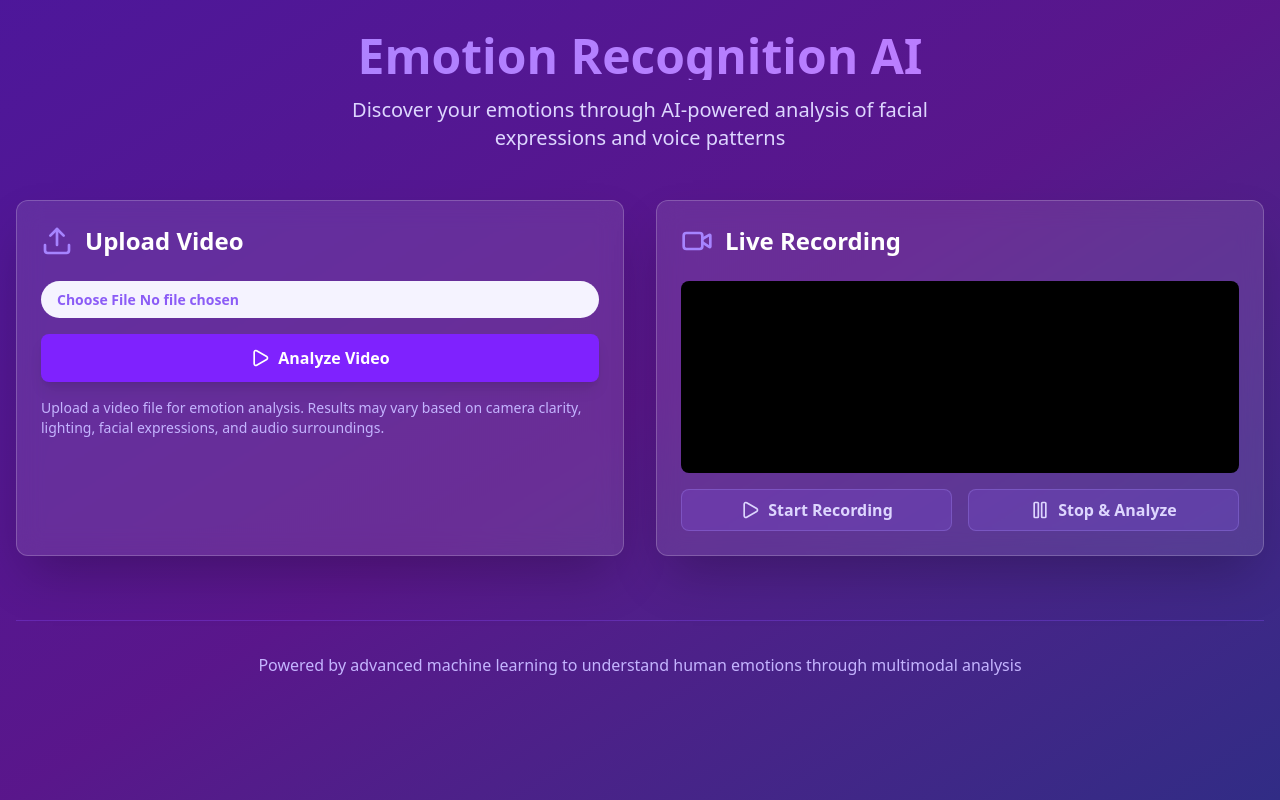
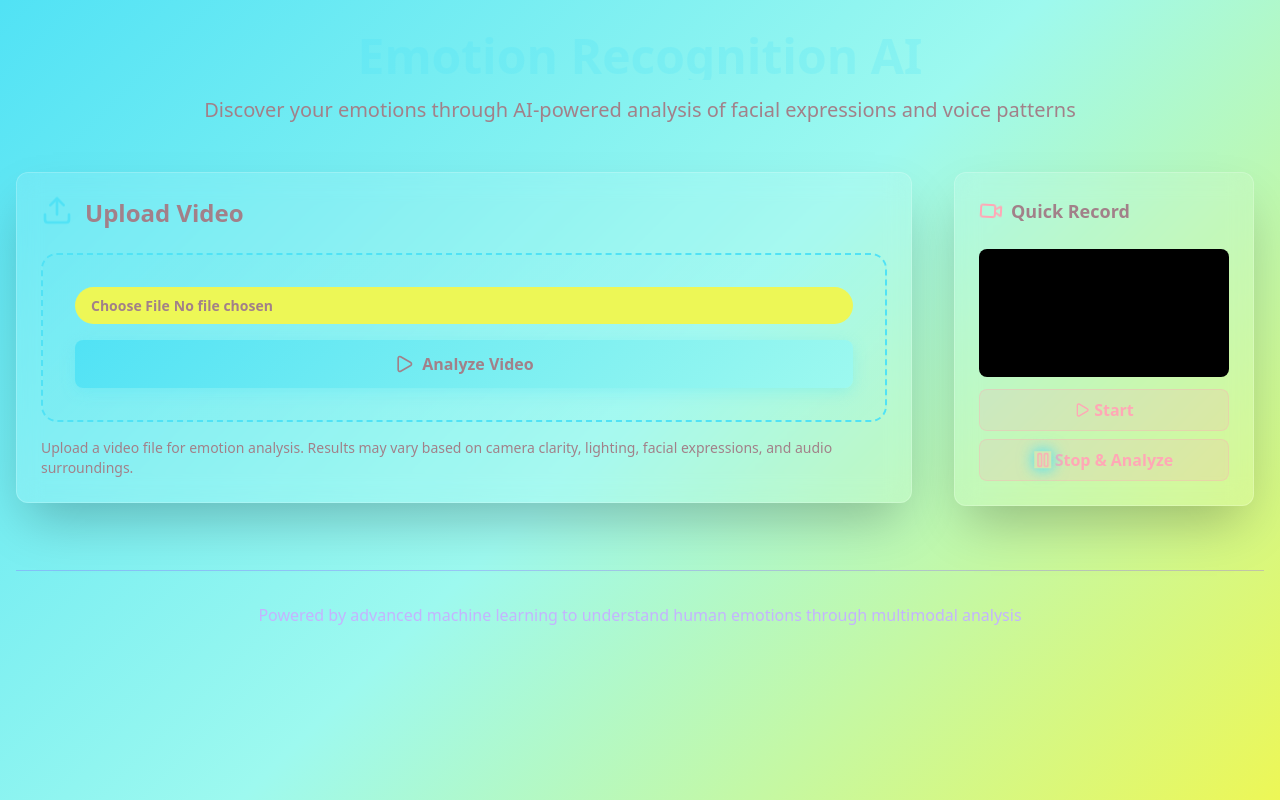
Before and after one commit to Surya2004-janardhan/D7-Final-Year-Project, a React (Vite) app in the folder frontend/: page / in a window 1280 px wide. Built offline with nearby package versions, Linux system fonts and the light colour scheme.

Commit message:
ui : refactor ui part to be custom centric theme + layout modifications

```diff
--- a/frontend/src/App.jsx
+++ b/frontend/src/App.jsx
@@ -166,31 +166,32 @@ function App() {
   });
 
   return (
-    <div className="min-h-screen bg-gradient-to-br from-violet-900 via-purple-900 to-indigo-900 text-white">
+    <div className="min-h-screen" style={{background: 'linear-gradient(135deg, #51e2f5, #9df9ef, #edf756)'}}>
       <div className="container mx-auto px-4 py-8">
         <header className="text-center mb-12">
-          <h1 className="text-5xl font-bold mb-4 bg-gradient-to-r from-violet-400 to-purple-400 bg-clip-text text-transparent">
+          <h1 className="text-5xl font-bold mb-4" style={{background: 'linear-gradient(135deg, #51e2f5, #9df9ef)', WebkitBackgroundClip: 'text', WebkitTextFillColor: 'transparent', backgroundClip: 'text'}}>
             Emotion Recognition AI
           </h1>
-          <p className="text-xl text-violet-200 max-w-2xl mx-auto">
+          <p className="text-xl" style={{color: '#a28089'}}>
             Discover your emotions through AI-powered analysis of facial
             expressions and voice patterns
           </p>
         </header>
 
-        <div className="grid lg:grid-cols-2 gap-8 mb-12">
-          {/* Upload Section */}
+        <div className="flex gap-8 mb-12">
+          {/* Upload Section - Takes up 3/4 of the space */}
+          <div className="flex-1">
             <div className="card">
               <div className="flex items-center mb-6">
-              <Upload className="w-8 h-8 text-violet-400 mr-3" />
-              <h2 className="text-2xl font-semibold">Upload Video</h2>
+                <Upload className="w-8 h-8 icon-float mr-3" style={{color: '#51e2f5'}} />
+                <h2 className="text-2xl font-semibold" style={{color: '#a28089'}}>Upload Video</h2>
               </div>
-            <div className="space-y-4">
+              <div className="upload-zone">
                 <input
                   type="file"
                   accept="video/*"
                   onChange={handleFileUpload}
-                className="input-file w-full"
+                  className="input-file w-full mb-4"
                 />
                 <button
                   onClick={processUploadedVideo}
@@ -198,50 +199,53 @@ function App() {
                   className="btn-primary w-full flex items-center justify-center"
                 >
                   {isProcessing ? (
-                  <Loader2 className="w-5 h-5 animate-spin mr-2" />
+                    <Loader2 className="w-5 h-5 animate-spin mr-2 icon-pulse" />
                   ) : (
-                  <Play className="w-5 h-5 mr-2" />
+                    <Play className="w-5 h-5 mr-2 icon-bounce" />
                   )}
                   Analyze Video
                 </button>
               </div>
-            <p className="text-sm text-violet-300 mt-4">
+              <p className="text-sm mt-4" style={{color: '#a28089'}}>
                 Upload a video file for emotion analysis. Results may vary based
                 on camera clarity, lighting, facial expressions, and audio
                 surroundings.
               </p>
             </div>
+          </div>
 
-          {/* Live Recording Section */}
-          <div className="card">
+          {/* Live Recording Section - Small sidebar */}
+          <div className="w-80">
+            <div className="card recording-small">
               <div className="flex items-center mb-6">
-              <Video className="w-8 h-8 text-violet-400 mr-3" />
-              <h2 className="text-2xl font-semibold">Live Recording</h2>
+                <Video className="w-6 h-6 icon-wiggle mr-2" style={{color: '#ffa8B6'}} />
+                <h2 className="text-lg font-semibold" style={{color: '#a28089'}}>Quick Record</h2>
               </div>
-            <div className="space-y-4">
+              <div className="space-y-3">
                 <video
                   ref={videoRef}
-                className="w-full h-48 bg-black rounded-lg"
+                  className="w-full h-32 bg-black rounded-lg"
                   autoPlay
                   muted
                 />
-              <div className="flex space-x-4">
+                <div className="flex flex-col space-y-2">
                   <button
                     onClick={startRecording}
                     disabled={isRecording || isProcessing}
-                  className="btn-secondary flex-1 flex items-center justify-center"
+                    className="btn-secondary flex items-center justify-center py-2"
                   >
-                  <Play className="w-5 h-5 mr-2" />
-                  Start Recording
+                    <Play className="w-4 h-4 mr-1 icon-bounce" />
+                    Start
                   </button>
                   <button
                     onClick={stopRecording}
                     disabled={!isRecording}
-                  className="btn-secondary flex-1 flex items-center justify-center"
+                    className="btn-secondary flex items-center justify-center py-2"
                   >
-                  <Pause className="w-5 h-5 mr-2" />
+                    <Pause className="w-4 h-4 mr-1 icon-pulse" />
                     Stop & Analyze
                   </button>
+                </div>
               </div>
             </div>
           </div>
--- a/frontend/src/index.css
+++ b/frontend/src/index.css
@@ -1,8 +1,17 @@
 @import "tailwindcss";
+
 @layer base {
   html {
-    @apply scroll-smooth;
+    scroll-behavior: smooth;
   }
+}
+
+:root {
+  --bright-blue: #51e2f5;
+  --blue-green: #9df9ef;
+  --dusty-white: #edf756;
+  --pink-sand: #ffa8B6;
+  --dark-sand: #a28089;
 }
 
 .glass {
@@ -18,25 +27,40 @@
 }
 
 .btn-primary {
-  @apply bg-violet-600 hover:bg-violet-700 text-white font-semibold py-3 px-6 rounded-lg transition-all duration-300 transform hover:scale-105 shadow-lg hover:shadow-xl;
+  background: linear-gradient(135deg, var(--bright-blue), var(--blue-green));
+  color: var(--dark-sand);
+  font-weight: 600;
+  padding: 0.75rem 1.5rem;
+  border-radius: 0.5rem;
+  transition: all 0.3s ease;
+  transform: translateY(0);
+  box-shadow: 0 4px 15px rgba(81, 226, 245, 0.3);
+}
+
+.btn-primary:hover {
+  transform: translateY(-2px);
+  box-shadow: 0 8px 25px rgba(81, 226, 245, 0.4);
 }
 
 .btn-secondary {
-  background-color: rgba(139, 92, 246, 0.2);
-  color: rgba(221, 214, 254, 1);
+  background-color: rgba(255, 168, 182, 0.2);
+  color: var(--pink-sand);
   font-weight: 600;
   padding: 0.5rem 1rem;
   border-radius: 0.5rem;
-  transition: all 0.3s;
-  border: 1px solid rgba(167, 139, 250, 0.3);
+  transition: all 0.3s ease;
+  border: 1px solid rgba(255, 168, 182, 0.3);
 }
 
 .btn-secondary:hover {
-  background-color: rgba(139, 92, 246, 0.3);
+  background-color: rgba(255, 168, 182, 0.3);
+  transform: scale(1.05);
 }
 
 .card {
-  @apply rounded-xl p-6 shadow-2xl;
+  border-radius: 0.75rem;
+  padding: 1.5rem;
+  box-shadow: 0 25px 50px -12px rgba(0, 0, 0, 0.25);
   background-color: rgba(255, 255, 255, 0.1);
   backdrop-filter: blur(12px);
   border: 1px solid rgba(255, 255, 255, 0.2);
@@ -50,10 +74,84 @@
   border: 0;
   font-size: 0.875rem;
   font-weight: 600;
-  background-color: rgb(245 243 255);
-  color: rgb(139 92 246);
+  background-color: var(--dusty-white);
+  color: var(--dark-sand);
 }
 
 .input-file:hover {
-  background-color: rgb(238 233 254);
+  background-color: var(--blue-green);
 }
+
+/* Advanced Icon Animations */
+@keyframes float {
+  0%, 100% { transform: translateY(0px); }
+  50% { transform: translateY(-10px); }
+}
+
+@keyframes pulse-glow {
+  0%, 100% {
+    box-shadow: 0 0 5px var(--bright-blue);
+    transform: scale(1);
+  }
+  50% {
+    box-shadow: 0 0 20px var(--bright-blue), 0 0 30px var(--bright-blue);
+    transform: scale(1.1);
+  }
+}
+
+@keyframes rotate-slow {
+  from { transform: rotate(0deg); }
+  to { transform: rotate(360deg); }
+}
+
+@keyframes bounce-in {
+  0% { transform: scale(0.3); opacity: 0; }
+  50% { transform: scale(1.05); }
+  70% { transform: scale(0.9); }
+  100% { transform: scale(1); opacity: 1; }
+}
+
+@keyframes wiggle {
+  0%, 100% { transform: rotate(-3deg); }
+  50% { transform: rotate(3deg); }
+}
+
+.icon-float {
+  animation: float 3s ease-in-out infinite;
+}
+
+.icon-pulse {
+  animation: pulse-glow 2s ease-in-out infinite;
+}
+
+.icon-rotate {
+  animation: rotate-slow 8s linear infinite;
+}
+
+.icon-bounce {
+  animation: bounce-in 0.6s ease-out;
+}
+
+.icon-wiggle {
+  animation: wiggle 1s ease-in-out infinite;
+}
+
+.upload-zone {
+  border: 2px dashed var(--bright-blue);
+  border-radius: 1rem;
+  padding: 2rem;
+  text-align: center;
+  transition: all 0.3s ease;
+  background: linear-gradient(135deg, rgba(81, 226, 245, 0.1), rgba(157, 249, 239, 0.1));
+}
+
+.upload-zone:hover {
+  border-color: var(--blue-green);
+  background: linear-gradient(135deg, rgba(81, 226, 245, 0.2), rgba(157, 249, 239, 0.2));
+  transform: scale(1.02);
+}
+
+.recording-small {
+  max-width: 300px;
+  margin: 0 auto;
+}
```
Lines whose indentation alone changed are shown as unchanged.
